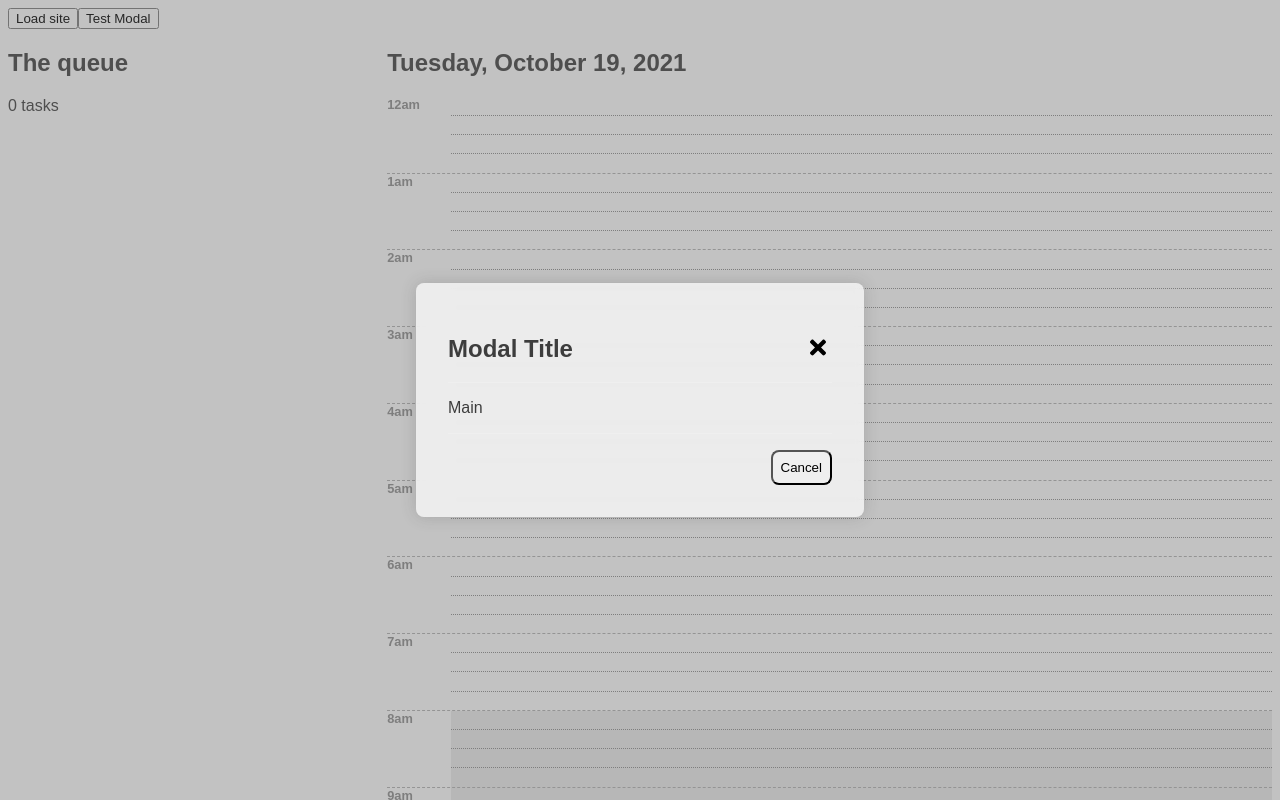
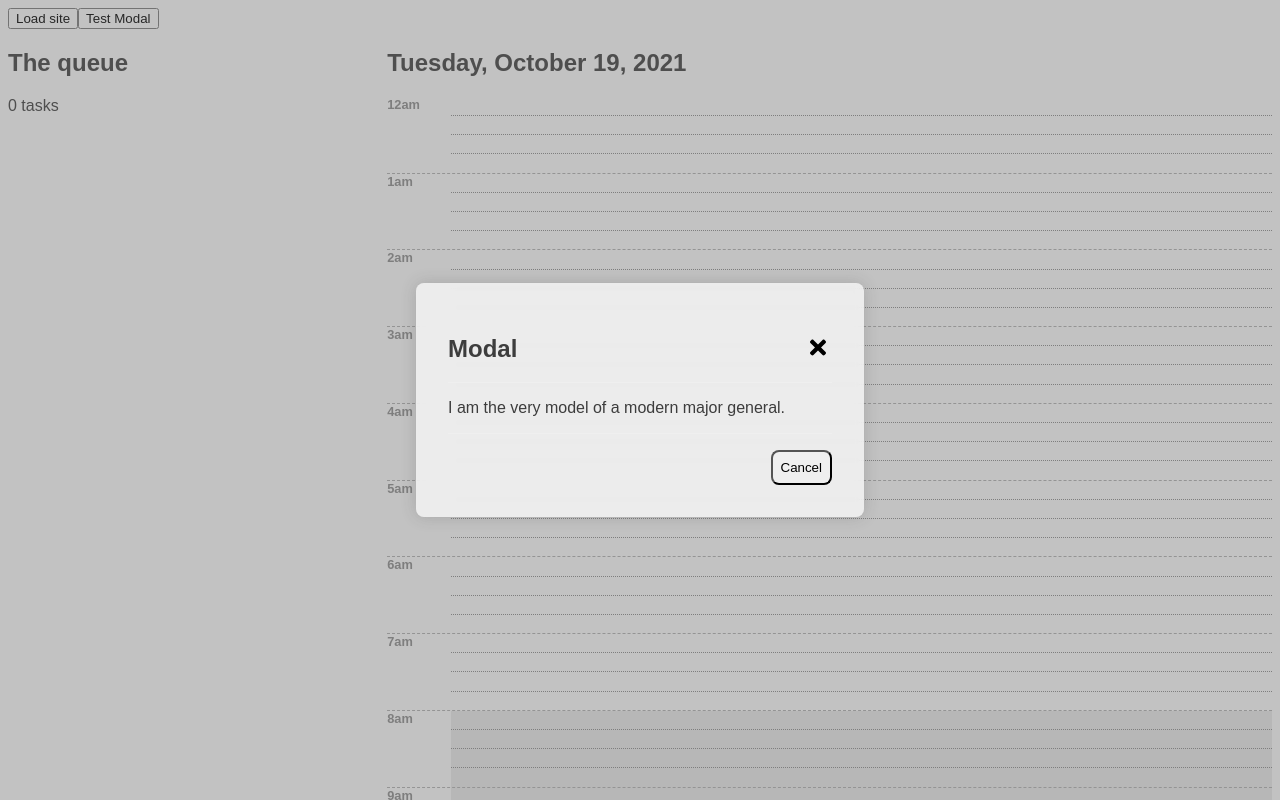
Before and after one commit to y0mbo/todo.txt, a React (Create React App) app: page / in a window 1280 px wide. Both pictures are taken after a click on the button "Test Modal". Shown: the top 800 px of the page. Built offline with nearby package versions, Linux system fonts and the light colour scheme.

Commit message:
modal modal modal

```diff
--- a/src/components/App.js
+++ b/src/components/App.js
@@ -12,6 +12,7 @@ import sampleTasks from "../sampleTasks";
 
 class App extends React.Component {
   state = {
+    body: "I am the very model of a modern major general.",
     contexts: {},
     calendarEvents: {},
     priorities: {},
@@ -136,7 +137,7 @@ class App extends React.Component {
             <CalendarEvents calendarEvents={this.state.calendarEvents} />
           </div>
         </main>
-        <Modal show={this.state.openModal} title="Modal" close={this.toggle} />
+        <Modal body={this.state.body} show={this.state.openModal} title={"Modal"} close={this.toggle} />
       </div>
     );
   }
--- a/src/components/Modal.js
+++ b/src/components/Modal.js
@@ -1,18 +1,19 @@
-import React from "react";
+import React, {Component} from "react";
 import xClose from "../img/times-solid.svg"
 
-const Modal = ({show, close}) => {
+const Modal = ({body, close, show, title}) => {
+
     return (
         <> {
             show ?
             <div className="modalContainer" onClick={close}>
                 <div className="modal">
                     <header className="modal_header">
-                        <h2>Modal Title</h2>
+                        <h2>{title}</h2>
                         <button className="close" onClick={close}><img src={xClose} alt="close" /></button>
                     </header>
                     <main className="modal_content">
-                        Main
+                        {body}
                     </main>
                     <footer className="modal_footer">
                         <button className="modalClose" onClick={close}>Cancel</button>
```
